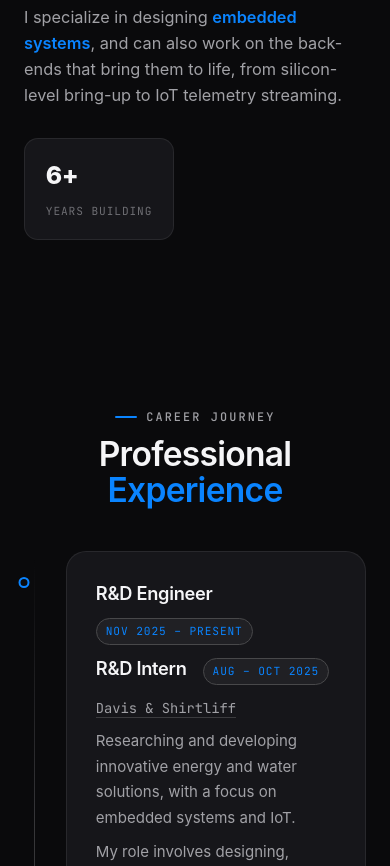
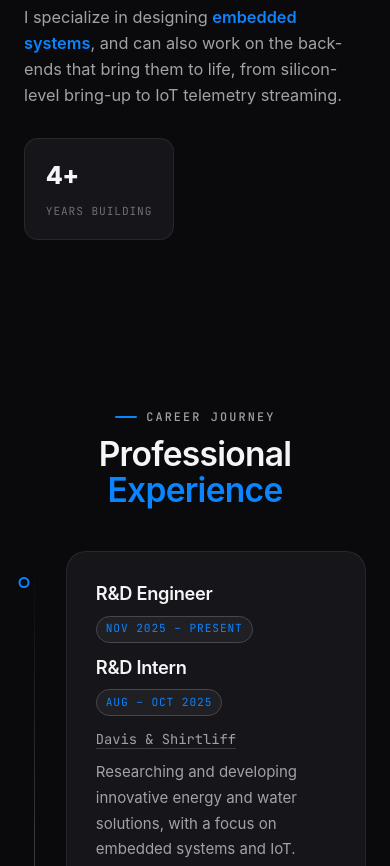
Before and after one commit to Collins-Omariba/Collins-Omariba.github.io, a plain HTML site: page index.html in a window 390 px wide. Shown: the part 4792-5658 px from the top of the page. Drawn offline with nearby package versions, Linux system fonts and the light colour scheme.

Commit message:
style:  stack experience dates cleanly below the roles on mobile.

```diff
--- a/css/style.css
+++ b/css/style.css
@@ -1270,6 +1270,18 @@ header.scrolled::before {
   margin-top: .9rem;
 }
 
+@media (max-width: 640px) {
+  .timeline__top {
+    flex-direction: column;
+    align-items: flex-start;
+    gap: .45rem;
+  }
+
+  .timeline__top + .timeline__top {
+    margin-top: .65rem;
+  }
+}
+
 /* ============ footer ============ */
 .footer {
   position: relative;
--- a/index.html
+++ b/index.html
@@ -191,7 +191,7 @@
                     on the back-ends that bring them to life, from silicon-level bring-up to IoT telemetry streaming.
                 </p>
                 <div class="about__stats">
-                    <div class="stat"><b id="yearsBuilding">6+</b><span>years building</span></div>
+                    <div class="stat"><b id="yearsBuilding">4+</b><span>years building</span></div>
                 </div>
             </div>
         </div>
--- a/js/index.js
+++ b/js/index.js
@@ -25,7 +25,7 @@
 
   const yearsBuildingEl = document.getElementById('yearsBuilding');
   if (yearsBuildingEl) {
-    const start = new Date(2020, 0, 1);
+    const start = new Date(2022, 0, 1);
     const now = new Date();
     const years = Math.max(0, Math.floor((now.getTime() - start.getTime()) / (365.25 * 24 * 3600 * 1000)));
     yearsBuildingEl.textContent = `${years}+`;
```
